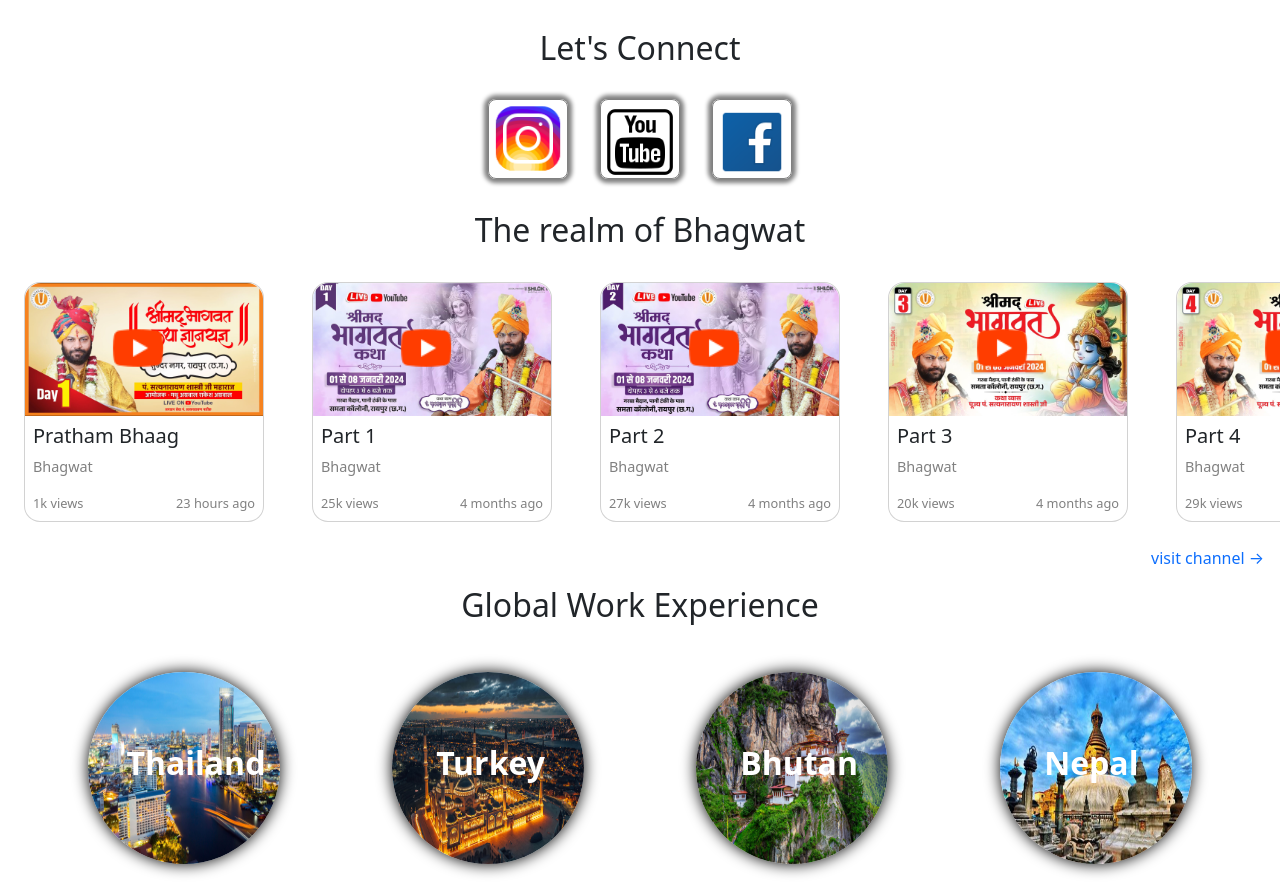
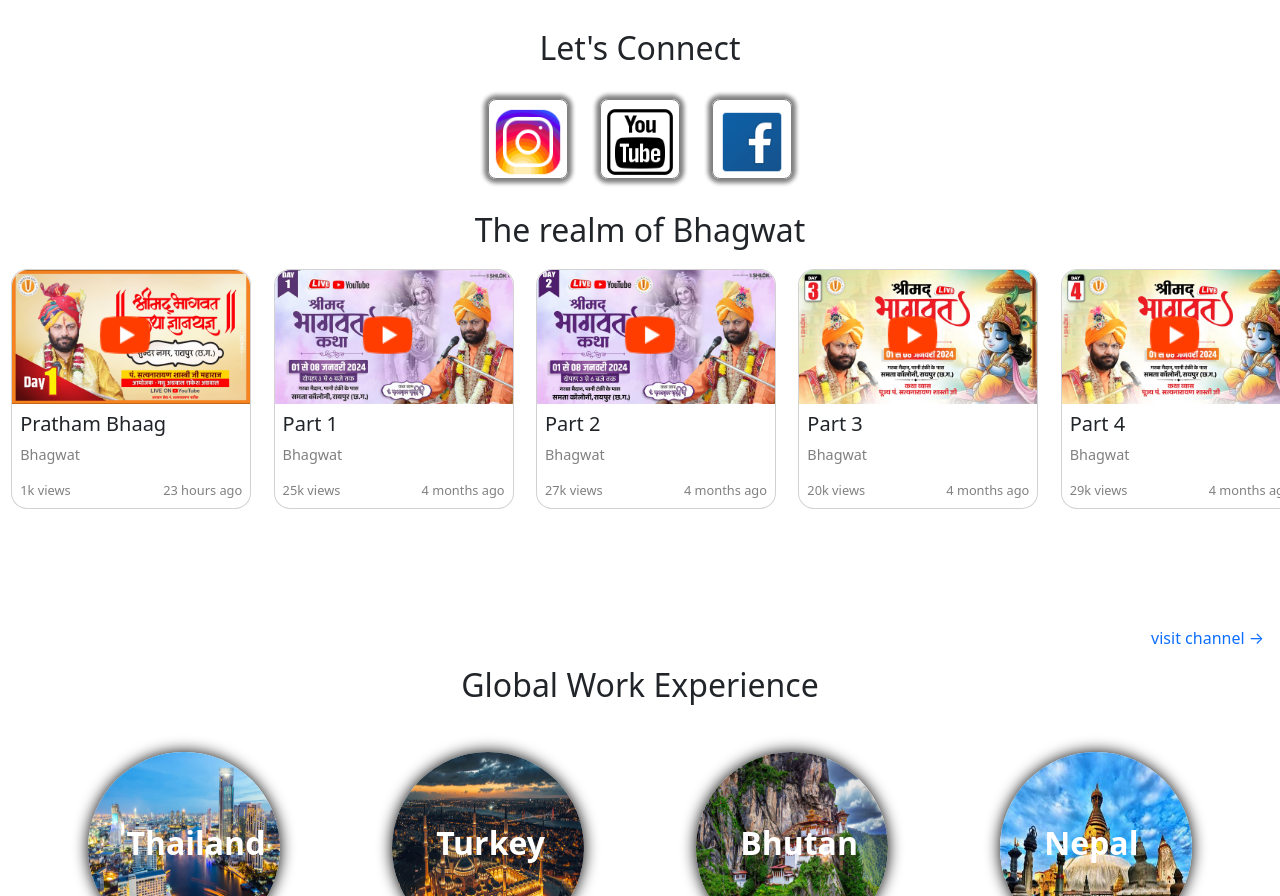
Before and after one commit to Conormcgregor333/Sanatan-Seva, a website: page index.html in a window 1280 px wide. Shown: the part 1218-2114 px from the top of the page. Drawn offline with nearby package versions, Linux system fonts and the light colour scheme.

Commit message:
made some changes in the sass

```diff
--- a/sass/_media.scss
+++ b/sass/_media.scss
@@ -18,7 +18,7 @@
     box-shadow: 0 0 4px 4px gray;
 
     .ig {
-      transform: scale(1.1) translateY(-0.2rem);
+      transform: scale(1.1) ;
 
     }
   }
--- a/sass/_utube.scss
+++ b/sass/_utube.scss
@@ -1,8 +1,10 @@
 .card-container {
+  margin-top: 0.5rem;
   width: 100%; /* Set width to fill the available space */
   overflow-x: auto; /* Enable horizontal scrolling */
   white-space: nowrap; /* Prevent cards from wrapping to next line */
   display: flex; /* Use flexbox layout */
+  height: 23rem;
 }
 .card-container::-webkit-scrollbar {
   width: 0; //to hide the scroll bar
@@ -12,7 +14,7 @@
   flex: 0 0 auto; /* Allow cards to shrink and grow */
   width: 15rem; /* Set width for each card */
   height: 15rem; /* Set height for each card */
-  margin: 1.5rem; /* Add spacing between cards */
+  margin: 0.7rem; /* Add spacing between cards */
   position: relative;
   h5 {
     margin-top: 0.5rem;
```
Also changed, not shown: sass/main.css, 1 other file.
